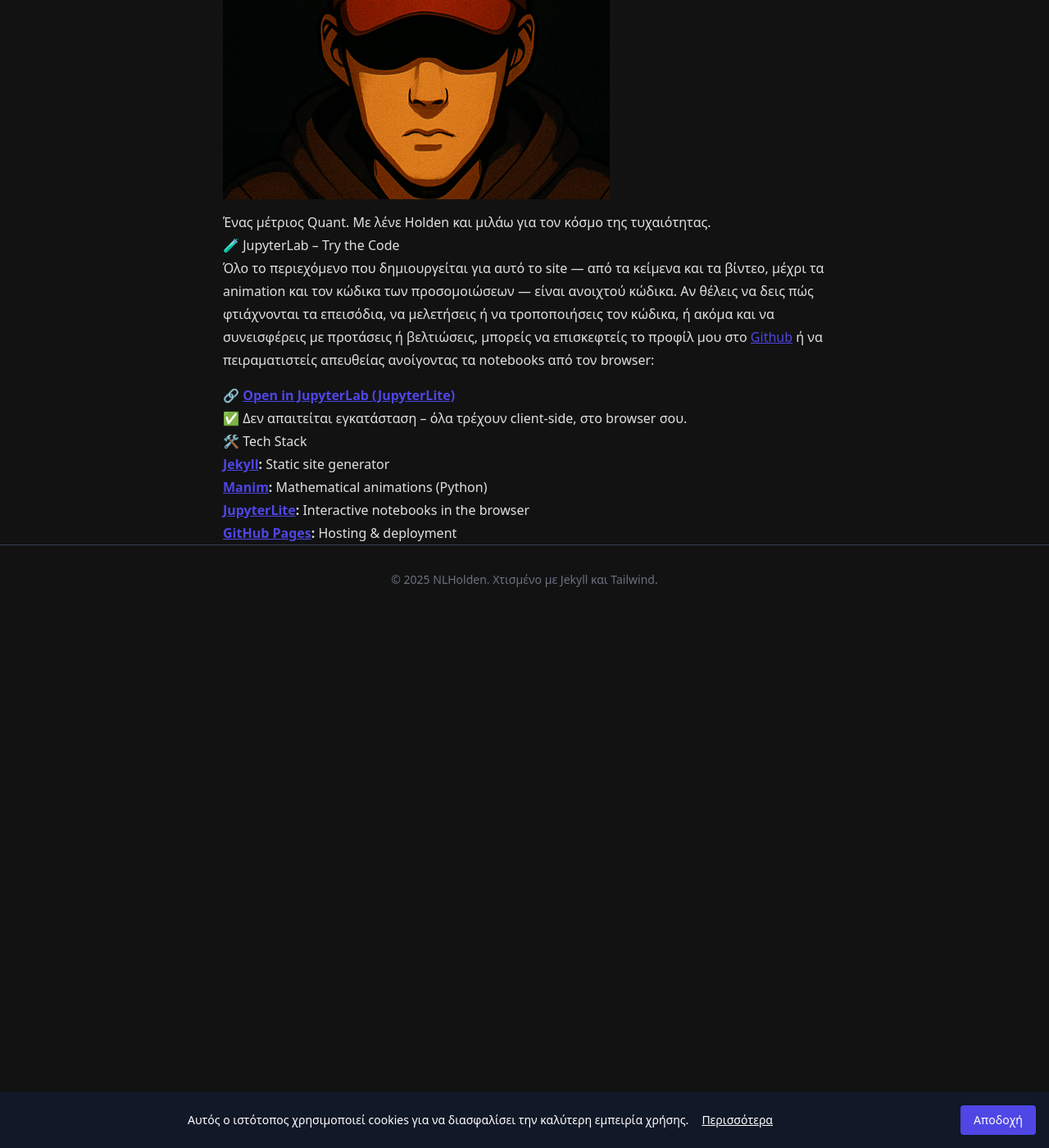
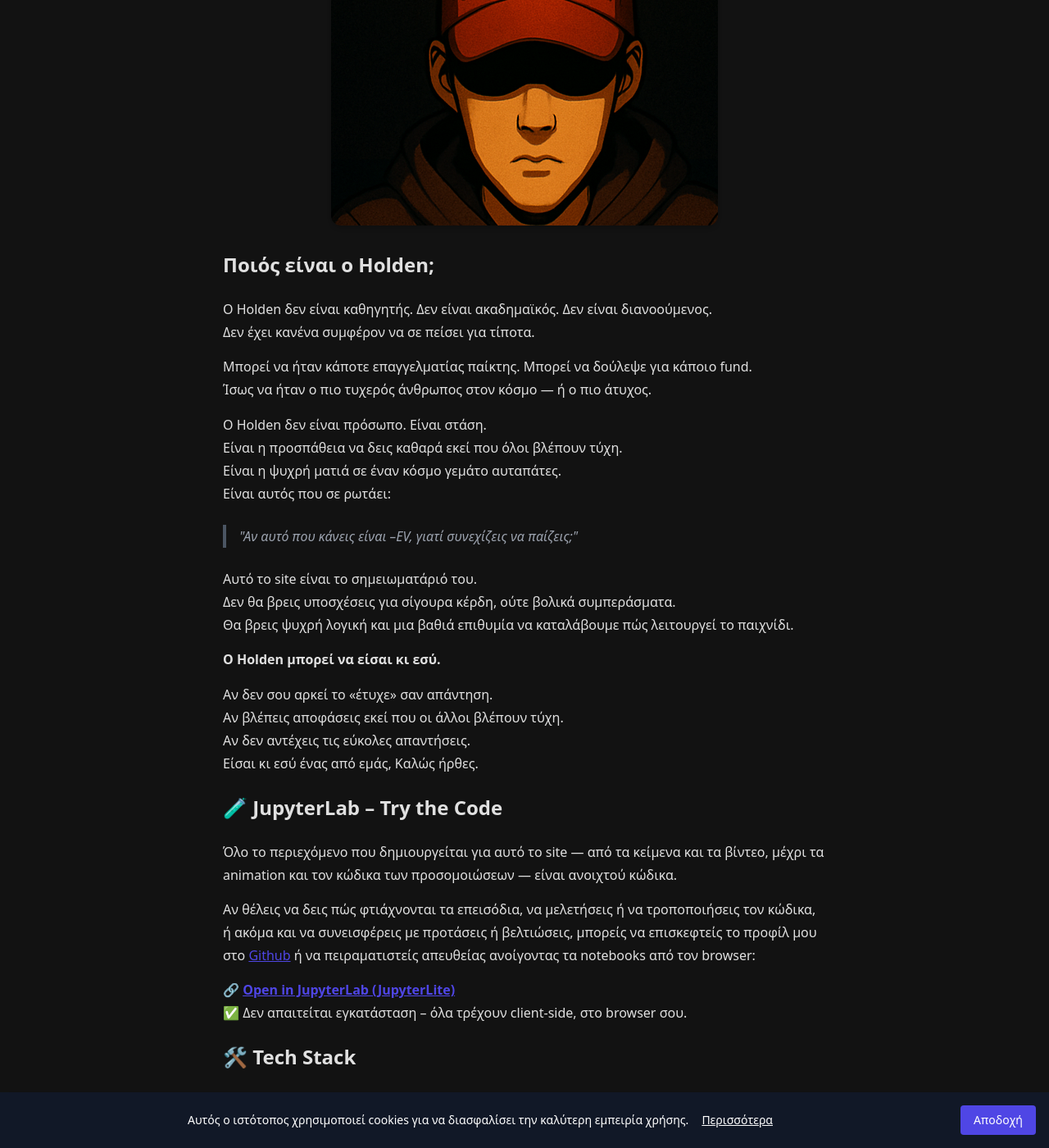
Before and after one commit to NLHolden/nlholden.github.io, a Jekyll site: the page built from index.md, in a window 1280 px wide and 1400 px high, scrolled down 271 px. Shown: the whole window at 82% size. Built offline with Jekyll 4.4.1, drawn with Linux system fonts in a browser that asks for light colours; nearby versions of some CDN libraries; some of the changed text lies outside the part shown.

Commit message:
Holdens introduction

```diff
--- a/_layouts/default.html
+++ b/_layouts/default.html
@@ -3,7 +3,7 @@
 <html lang="el">
   <head>
     <meta charset="UTF-8" />
-    <title>{{ page.title }} | NLHolden</title>
+    <title>{{ page.title }} | Holden Caulfield</title>
     <meta name="viewport" content="width=device-width, initial-scale=1.0" />
     <script src="https://cdn.tailwindcss.com"></script>
     <script>
@@ -81,7 +81,7 @@
     <!-- Header -->
     <header class="bg-surface border-b border-gray-700 py-6">
       <nav class="container mx-auto flex justify-between items-center px-6">
-        <a href="/" class="text-2xl font-semibold text-white">NLHolden</a>
+        <a href="/" class="text-2xl font-semibold text-white">Holden Caulfield</a>
         <ul class="flex space-x-6 text-base">
           <li><a href="/blog/" class="hover:text-accent text-gray-300">Μαθηματικά για Τζογαδόρους</a></li>
           <li><a href="/contact/" class="hover:text-accent text-gray-300">Επικοινωνία</a></li>
--- a/index.md
+++ b/index.md
@@ -3,19 +3,51 @@ layout: default
 title: Home
 ---
 {:.profile}
-![banner](graphics/banner.png)
 
-Ένας μέτριος Quant. Με λένε Holden και μιλάω για τον κόσμο της τυχαιότητας.
+<div class="text-center my-8">
+  <img src="graphics/banner.png" alt="Banner" class="mx-auto rounded-xl shadow-md" />
+</div>
 
-## 🧪 JupyterLab – Try the Code
+<h2 class="text-2xl font-bold my-6">Ποιός είναι ο Holden;</h2>
 
-Όλο το περιεχόμενο που δημιουργείται για αυτό το site — από τα κείμενα και τα βίντεο, μέχρι τα animation και τον κώδικα των προσομοιώσεων — είναι ανοιχτού κώδικα. Αν θέλεις να δεις πώς φτιάχνονται τα επεισόδια, να μελετήσεις ή να τροποποιήσεις τον κώδικα, ή ακόμα και να συνεισφέρεις με προτάσεις ή βελτιώσεις, μπορείς να επισκεφτείς το προφίλ μου στο [Github](https://github.com/NLHolden) ή να πειραματιστείς απευθείας ανοίγοντας τα notebooks από τον browser:
+Ο Holden δεν είναι καθηγητής. Δεν είναι ακαδημαϊκός. Δεν είναι διανοούμενος.
+Δεν έχει κανένα συμφέρον να σε πείσει για τίποτα.
+
+Μπορεί να ήταν κάποτε επαγγελματίας παίκτης. Μπορεί να δούλεψε για κάποιο fund.
+Ίσως να ήταν ο πιο τυχερός άνθρωπος στον κόσμο — ή ο πιο άτυχος.
+
+Ο Holden δεν είναι πρόσωπο. Είναι στάση.
+Είναι η προσπάθεια να δεις καθαρά εκεί που όλοι βλέπουν τύχη.
+Είναι η ψυχρή ματιά σε έναν κόσμο γεμάτο αυταπάτες.
+Είναι αυτός που σε ρωτάει:
+
+<blockquote class="italic text-gray-400 border-l-4 border-gray-600 pl-4 my-6">
+  "Αν αυτό που κάνεις είναι –EV, γιατί συνεχίζεις να παίζεις;"
+</blockquote>
+
+Αυτό το site είναι το σημειωματάριό του.
+Δεν θα βρεις υποσχέσεις για σίγουρα κέρδη, ούτε βολικά συμπεράσματα.
+Θα βρεις ψυχρή λογική και μια βαθιά επιθυμία να καταλάβουμε πώς λειτουργεί το παιχνίδι.
+
+**Ο Holden μπορεί να είσαι κι εσύ.**
+
+Αν δεν σου αρκεί το «έτυχε» σαν απάντηση. \
+Αν βλέπεις αποφάσεις εκεί που οι άλλοι βλέπουν τύχη. \
+Αν δεν αντέχεις τις εύκολες απαντήσεις. \
+Είσαι κι εσύ ένας από εμάς, Καλώς ήρθες.
+
+<h2 class="text-2xl font-bold my-6">🧪 JupyterLab – Try the Code</h2>
+
+Όλο το περιεχόμενο που δημιουργείται για αυτό το site — από τα κείμενα και τα βίντεο, μέχρι τα animation και τον κώδικα των προσομοιώσεων — είναι ανοιχτού κώδικα.
+
+Αν θέλεις να δεις πώς φτιάχνονται τα επεισόδια, να μελετήσεις ή να τροποποιήσεις τον κώδικα, ή ακόμα και να συνεισφέρεις με προτάσεις ή βελτιώσεις, μπορείς να επισκεφτείς το προφίλ μου στο [Github](https://github.com/NLHolden) ή να πειραματιστείς απευθείας ανοίγοντας τα notebooks από τον browser:
 
 🔗 [**Open in JupyterLab (JupyterLite)**](https://nlholden.github.io/jupyterlite-deployment/lab/index.html)
 
 > ✅ Δεν απαιτείται εγκατάσταση – όλα τρέχουν client-side, στο browser σου.
 
-## 🛠 Tech Stack
+
+<h2 class="text-2xl font-bold my-6">🛠 Tech Stack</h2>
 
 - **[Jekyll](https://jekyllrb.com/):** Static site generator
 - **[Manim](https://www.manim.community/):** Mathematical animations (Python)
```
Also changed, not shown: _posts/2025-06-20-Επεισόδιο #1 - Το Κέρμα Είναι Πειραγμένο.md (renamed from _posts/2025-06-20-Μαθηματικά για Τζογαδόρους.md, +5 -2 lines).
